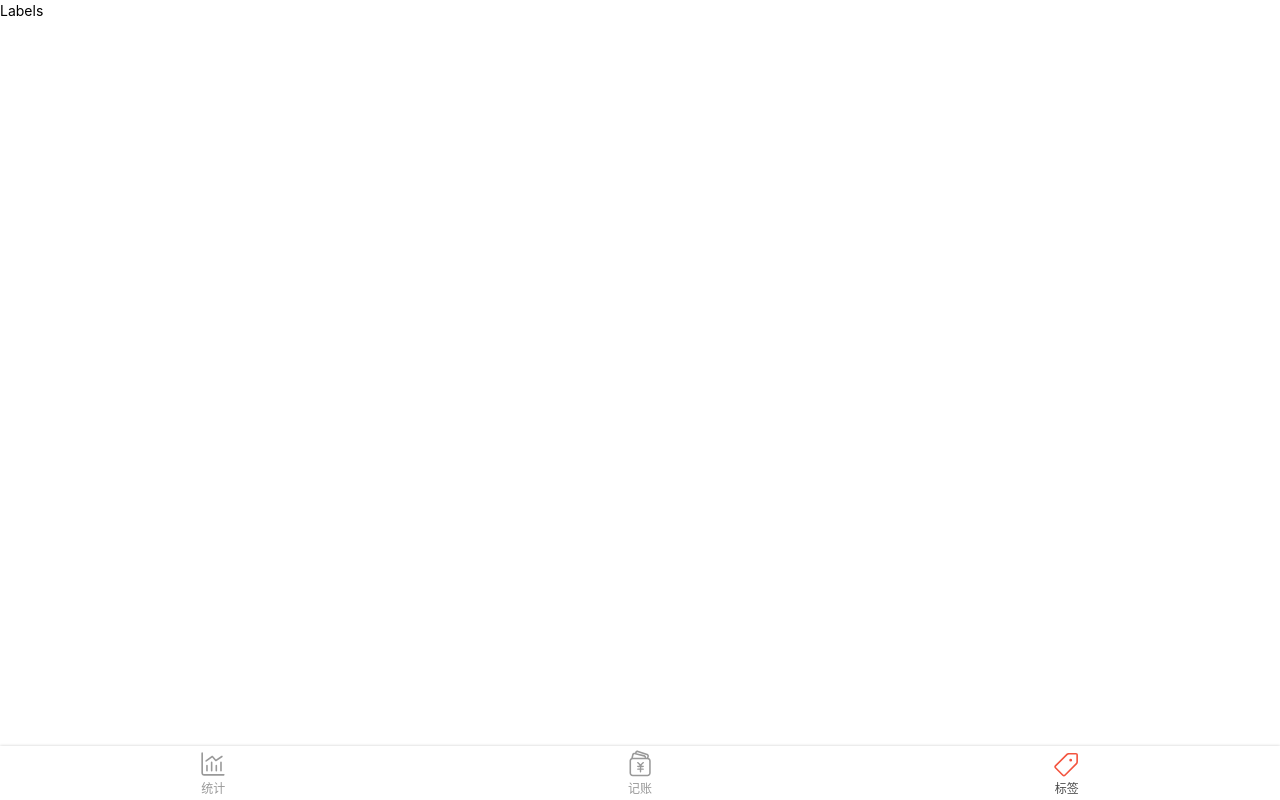
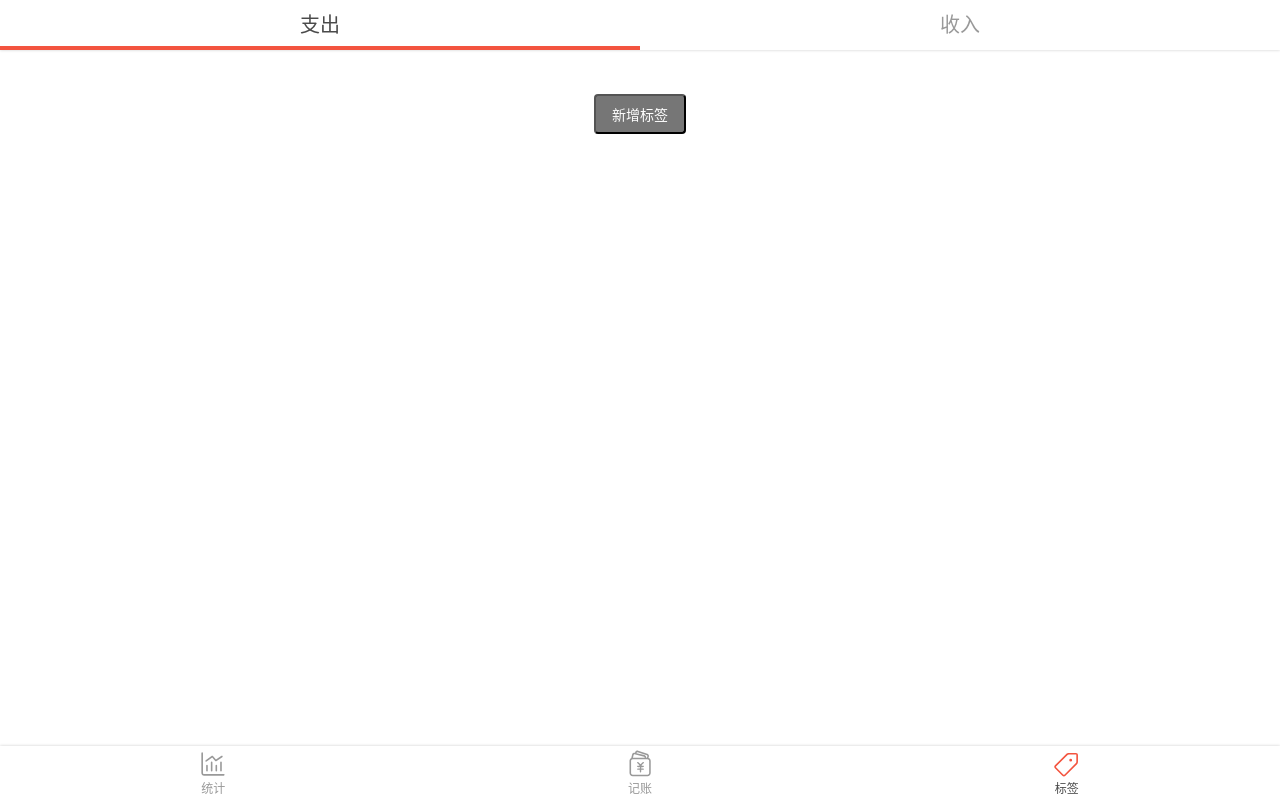
Before and after one commit to sozyhi/account-books, a Vue app: page /#/labels in a window 1280 px wide. Built offline with nearby package versions, Linux system fonts and the light colour scheme.

Commit message:
标签页面展示、数据层以及编辑标签页面路由跳转

```diff
--- a/src/components/Types.vue
+++ b/src/components/Types.vue
@@ -20,7 +20,6 @@
       }
       this.$emit('update:value',type)
     }
-
   }
 </script>
 
--- a/src/model.ts
+++ b/src/models/recordListModel.ts
@@ -1,5 +1,5 @@
 const localStorageKeyName = 'recordList';
-const model = {
+const recordListModel = {
   clone(data: RecordItem[] | RecordItem) {
     return JSON.parse(JSON.stringify(data));
   },
@@ -12,4 +12,4 @@ const model = {
 
   }
 };
-export {model};
+export {recordListModel};
--- /dev/null
+++ b/src/models/tagListModel.ts
@@ -0,0 +1,30 @@
+const localStorageKeyName = 'tagsList';
+type Tag = {
+  id: string;
+  name: string;
+}
+
+type TagListModel = {
+  data: Tag[];
+  fetch: () => Tag[];
+  create: (name: string) => string;
+  save: () => void;
+}
+const tagListModel: TagListModel= {
+  data:[],
+  fetch() {
+    this.data = JSON.parse(window.localStorage.getItem(localStorageKeyName) || '[]') ;
+    return this.data;
+  },
+  create(name: string) {
+    const names =this.data.map(item => item.name);
+    if(names.indexOf(name) >= 0) {return 'duplicated';}
+    this.data.push({id:name,name:name});
+    this.save();
+    return 'success';
+  },
+  save() {
+    window.localStorage.setItem(localStorageKeyName, JSON.stringify(this.data));
+  }
+};
+export {tagListModel};
--- a/src/router/index.ts
+++ b/src/router/index.ts
@@ -5,6 +5,7 @@ import Money from '@/views/Money.vue';
 import Labels from '@/views/Labels.vue';
 import Statistics from '@/views/Statistics.vue';
 import NotFound from '@/views/NotFound.vue';
+import EditLabel from '@/views/EditLabel.vue';
 
 Vue.use(VueRouter);
 
@@ -26,6 +27,10 @@ const routes = [
     component:Statistics
   },
   {
+    path:'/labels/edit/:id',
+    component:EditLabel
+  },
+  {
     path:'*',
     component:NotFound
   }
--- /dev/null
+++ b/src/views/EditLabel.vue
@@ -0,0 +1,31 @@
+<template>
+  <Layout>
+    编辑标签
+  </Layout>
+
+</template>
+
+<script lang="ts">
+  import Vue from 'vue';
+  import {Component} from 'vue-property-decorator';
+  import {tagListModel} from '@/models/tagListModel';
+
+  @Component
+  export default class EditLabel extends Vue {
+    created() {
+      const id = this.$route.params.id;
+      tagListModel.fetch();
+      const tags = tagListModel.data;
+      const tag =tags.filter(t => t.id === id)[0];
+      if (tag){
+        console.log(tag);
+      }else{
+        this.$router.replace('/404');
+      }
+    }
+  }
+</script>
+
+<style lang="scss" scoped>
+
+</style>
--- a/src/views/Labels.vue
+++ b/src/views/Labels.vue
@@ -1,13 +1,106 @@
 <template>
-  <div>
-    <Layout>
-      <p>Labels</p>
-    </Layout>
-  </div>
+  <Layout>
+    <ul class="type">
+      <li :class="value === '-' && 'selected'" @click="selectType('-')">支出</li>
+      <li :class="value === '+' && 'selected'" @click="selectType('+')">收入</li>
+    </ul>
+    <div class="tagsManage">
+      <div class="tagList">
+        <router-link :to="`/labels/edit/${tag.id}`" class="tag" v-for="tag in tags" :key="tag.id"><span>{{tag.name}}</span>
+          <Icon name="right"/>
+        </router-link>
+      </div>
+      <div class="addTags-wrapper">
+        <button class="addTags" @click="addTags">新增标签</button>
+      </div>
+    </div>
+  </Layout>
 </template>
 
 <script lang="ts">
-  export default {
-    name: 'Labels',
-  };
+  import Vue from 'vue';
+  import {Component} from 'vue-property-decorator';
+  import {tagListModel} from '@/models/tagListModel';
+  tagListModel.fetch();
+  @Component
+  export default class Labels extends Vue {
+    tags = tagListModel.data;
+    addTags(){
+      const  name =window.prompt('请输入标签名');
+      if (name){
+        const message = tagListModel.create(name);
+        if(message === 'duplicated'){
+          window.alert('请勿重复添加');
+        }else if(message === 'success'){
+          window.alert('添加成功');
+        }
+      }
+    }
+    value= '-';
+    selectType(type: string) {
+      if (type !== '-' && type !== '+') {
+        throw new Error('type is unknown');
+      }
+      this.value = type;
+    }
+  }
 </script>
+<style lang="scss" scoped>
+  @import "~@/assets/style/uniform-color.scss";
+
+  .type {
+    @extend %outerShadow;
+    display: flex;
+    font-size: 20px;
+
+    > li {
+      position: relative;
+      color: $color-ordinary;
+      display: flex;
+      justify-content: space-around;
+      width: 50vw;
+      padding: 10px 0;
+
+      &.selected {
+        color: $color-selected-word;
+
+        &::after {
+          content: '';
+          position: absolute;
+          bottom: 0;
+          left: 0;
+          background: $color-selected-icon;
+          height: 4px;
+          width: 100%;
+        }
+      }
+    }
+  }
+
+  .tagList {
+    padding: 0 16px 0 16px;
+    font-size: 14px;
+
+    >.tag {
+      min-height: 44px;
+      display: flex;
+      align-items: center;
+      justify-content: space-between;
+      border-bottom: 1px solid gainsboro;
+    }
+  }
+
+  .addTags {
+
+    background: #767676;
+    color: white;
+    border-radius: 4px;
+    height: 40px;
+    padding: 0 16px;
+
+    &-wrapper {
+      text-align: center;
+      margin-top: 44px;
+    }
+  }
+</style>
--- a/src/views/Money.vue
+++ b/src/views/Money.vue
@@ -1,6 +1,5 @@
 <template>
   <Layout classPrefix="money">
-    {{recordList}}
     <Types :value.sync="record.type"/>
     <Tags :value.sync="record.tag" :tags-source.sync="tags"/>
     <Notes :value.sync="record.notes"/>
@@ -15,22 +14,23 @@
   import Notes from '@/components/Notes.vue';
   import NumberPad from '@/components/NumberPad.vue';
   import {Component, Watch} from 'vue-property-decorator';
-  import {model} from '@/model';
+  import {recordListModel} from '@/models/recordListModel';
+  import {tagListModel} from '@/models/tagListModel';
 
-  const recordList = model.fetch();
+  const recordList = recordListModel.fetch();
+  const tagList =tagListModel.fetch();
 
   @Component({
     components: {NumberPad, Notes, Tags, Types}
   })
   export default class Money extends Vue {
 
-
-    tags = ['餐饮', '服饰', '居家', '交通', '娱乐', '医疗'];
+    tags = tagList;
     record: RecordItem = {tag: '', notes: '', type: '-', amount: 0};
     recordList: RecordItem[] = recordList;
 
     saveRecord() {
-      const newRecord: RecordItem = model.clone(this.record);
+      const newRecord: RecordItem = recordListModel.clone(this.record);
       newRecord.createdTime = new Date();
       this.recordList.push(newRecord);
       console.log(this.recordList);
@@ -38,7 +38,7 @@
 
     @Watch('recordList')
     onRecordListChange() {
-      model.save(this.recordList);
+      recordListModel.save(this.recordList);
     }
 
   }
```
Also changed, not shown: src/assets/icons/food.svg (added), src/assets/icons/right.svg (added).
